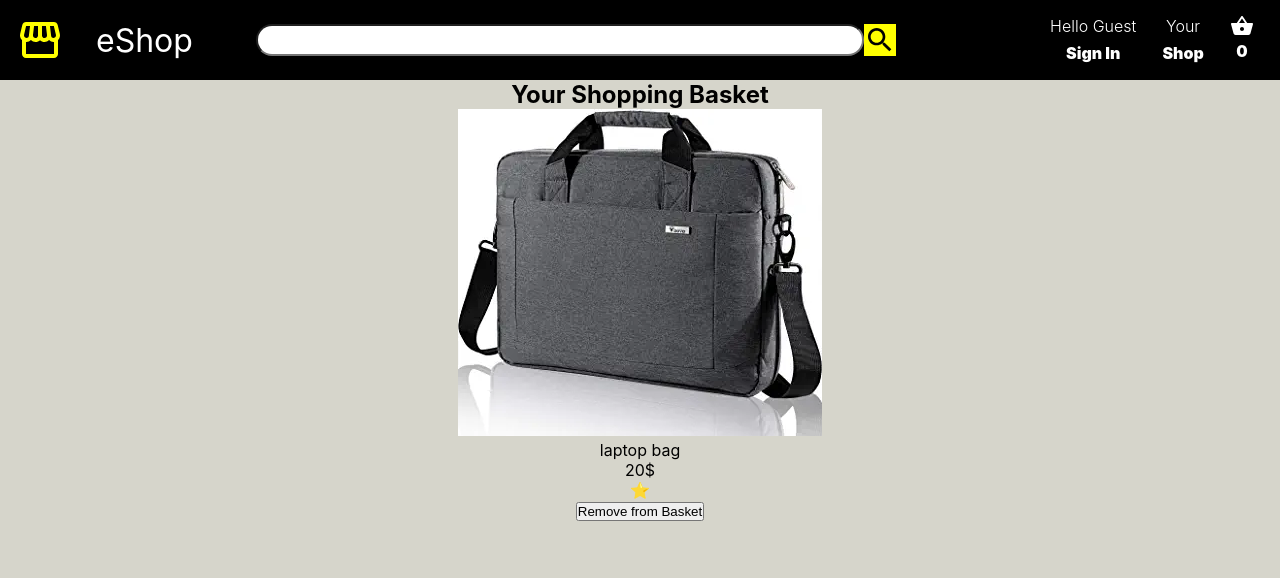
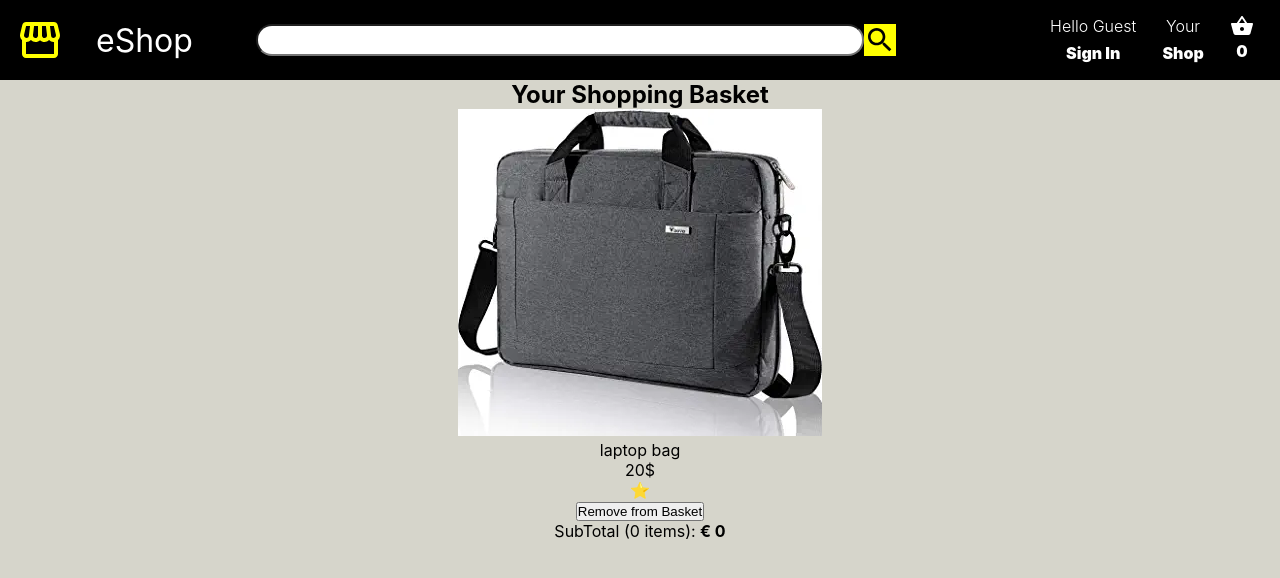
Before and after one commit to sgujuluva/ecommerce-shopping-react, a React (Create React App) app: page /Checkout in a window 1280 px wide. Shown: the top 578 px of the page. Built offline with nearby package versions, Linux system fonts and the light colour scheme.

Commit message:
subtotal component written

```diff
--- a/src/components/Subtotal/index.jsx
+++ b/src/components/Subtotal/index.jsx
@@ -1,21 +1,22 @@
-import React from 'react';
+import React from "react";
 import CurrencyFormat from "react-currency-format";
 
 function Subtotal() {
   return (
     <div className="subtotal-items">
-     <CurrencyFormat
-     renderText={(value) => {
-        <>
-        <p>SubTotal (0 items): <b>€ 0</b></p>
-        </>
-     }}
-     decimalScale={2}
-     value={0}
-     displayType={"text"}
-     thousandSeparator={true}/>
-        </div>
-  )
+      <CurrencyFormat
+        renderText={(value) => (
+          <p>
+            SubTotal (0 items): <b>€ 0</b>
+          </p>
+        )}
+        decimalScale={2}
+        value={0}
+        displayType={"text"}
+        thousandSeparator={true}
+      />
+    </div>
+  );
 }
 
-export default Subtotal
+export default Subtotal;
```
